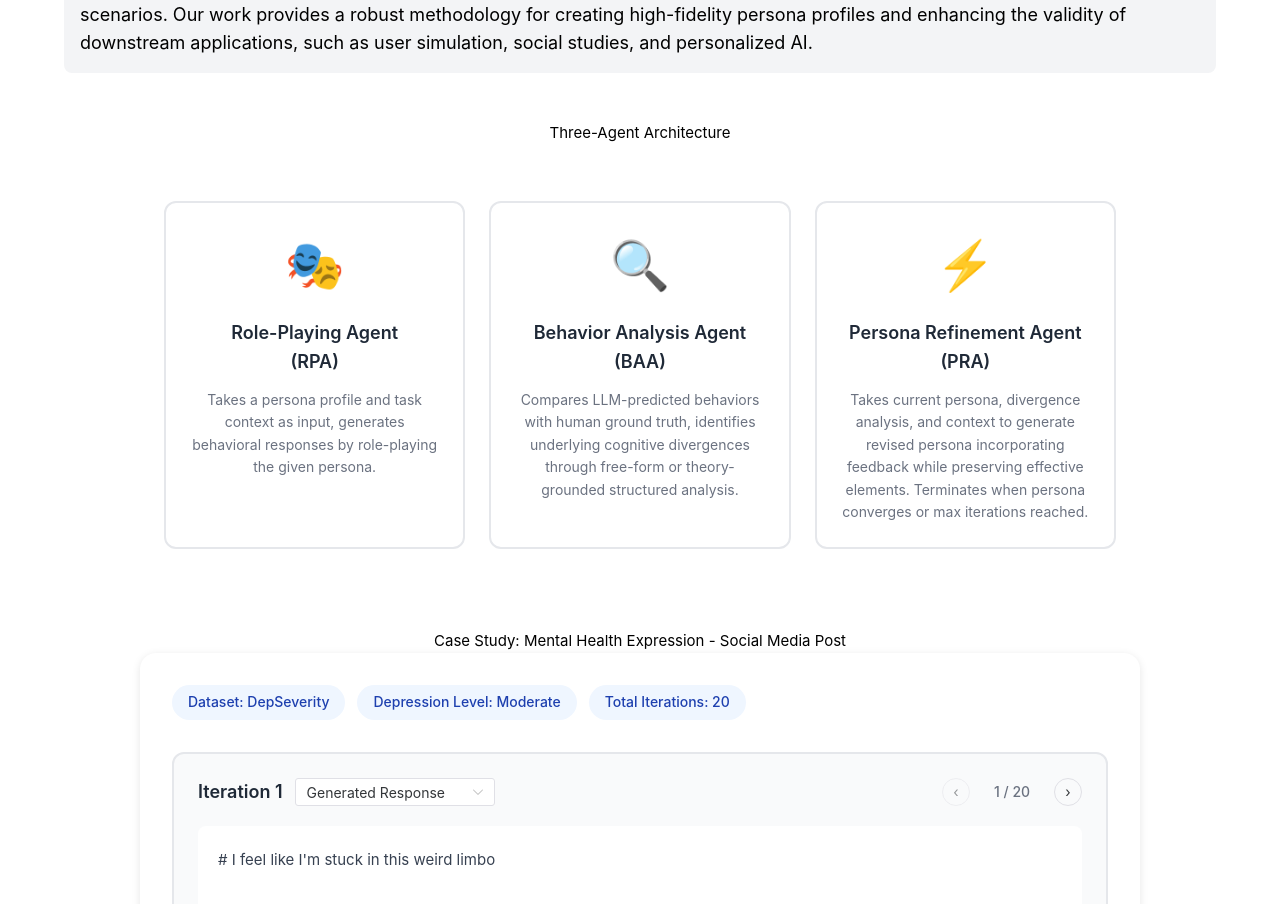
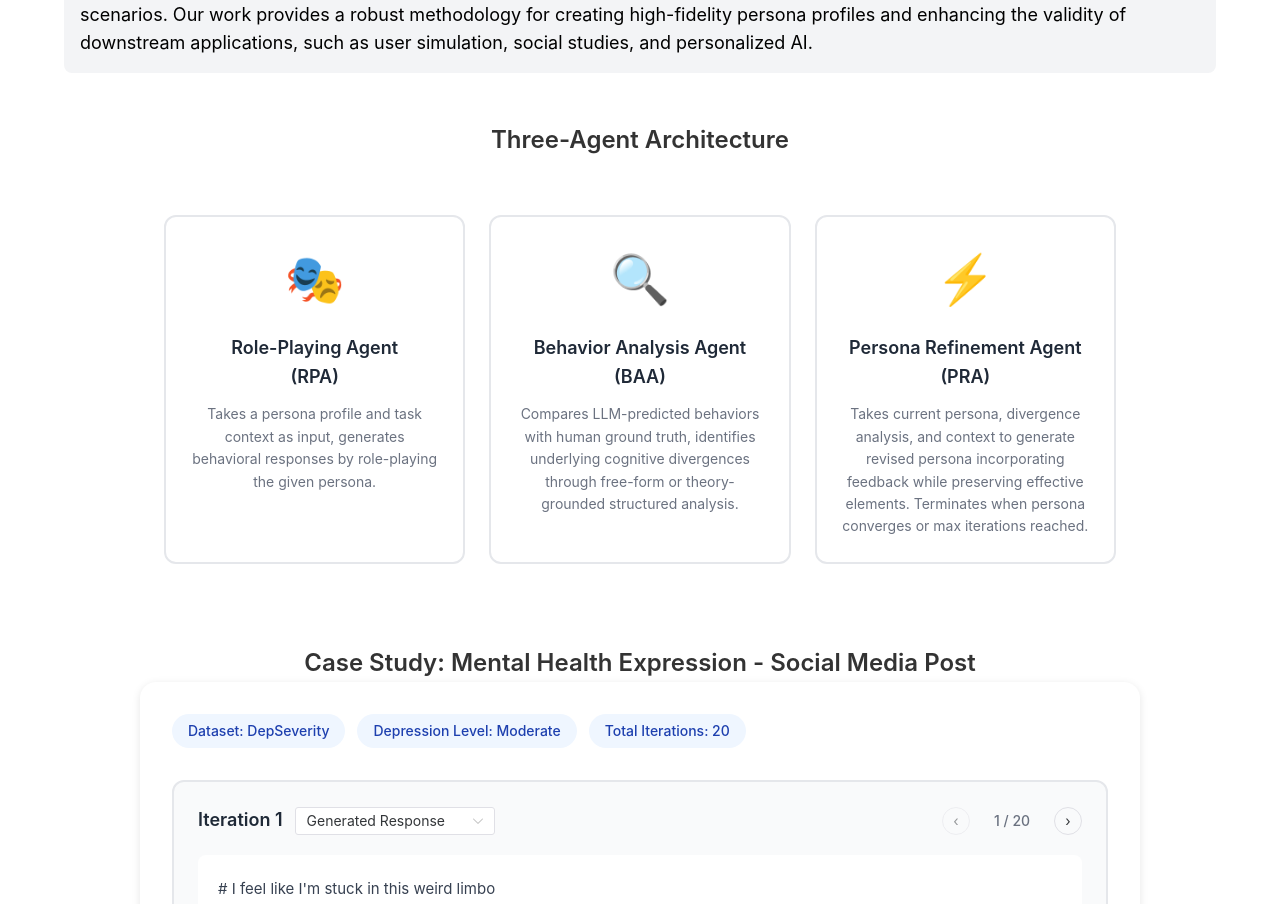
Before and after one commit to neuhai/dprf_homepage, a Vue app: page / in a window 1280 px wide. Shown: the part 1620-2524 px from the top of the page. Built offline with nearby package versions, Linux system fonts and the light colour scheme.

Commit message:
Unify h3 title sizes: make Three-Agent Architecture and Case Study same size as Citation

```diff
--- a/src/views/HomeView.vue
+++ b/src/views/HomeView.vue
@@ -230,7 +230,7 @@ const copyCitation = () => {
 
     <!-- Three-Agent Architecture -->
     <div class="row center" style="margin-top: 48px">
-      <h3>Three-Agent Architecture</h3>
+      <h3 style="font-size: 24px; font-weight: 600; color: #333; text-align: center;">Three-Agent Architecture</h3>
     </div>
     <div class="row center" style="width: 100%">
       <div class="agent-architecture" style="max-width: 1000px; width: 100%">
@@ -262,7 +262,7 @@ const copyCitation = () => {
 
     <!-- Case Study -->
     <div class="row center" style="margin-top: 48px">
-      <h3 style="text-align: center;">Case Study: Mental Health Expression - Social Media Post</h3>
+      <h3 style="font-size: 24px; font-weight: 600; color: #333; text-align: center;">Case Study: Mental Health Expression - Social Media Post</h3>
     </div>
     <div class="row center" style="width: 100%">
       <div class="case-study" style="max-width: 1000px; width: 100%">
```
